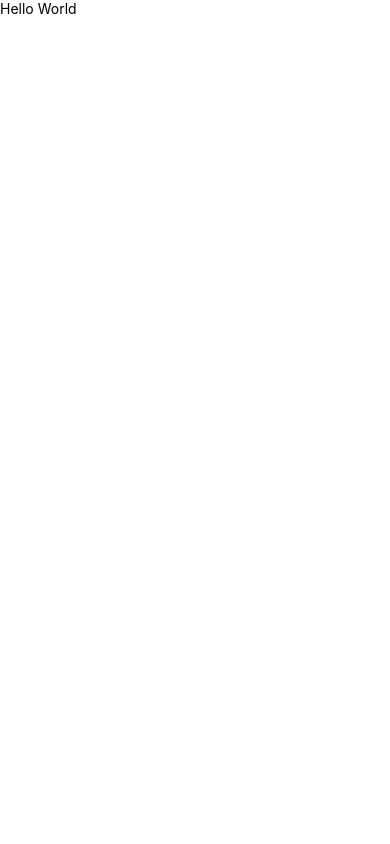
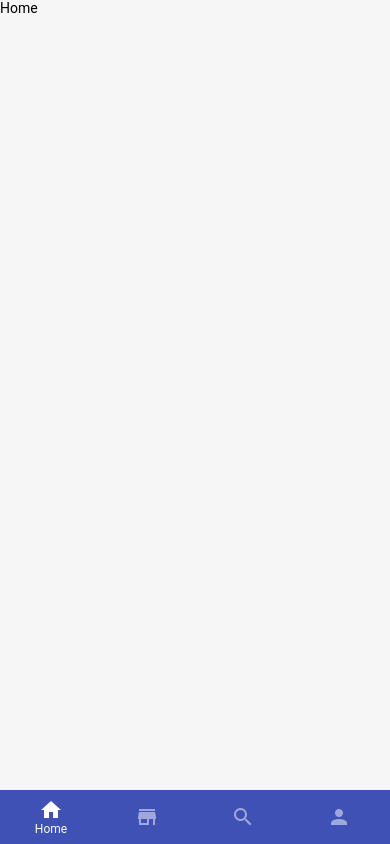
Before and after one commit to ParentCompany/sina-elective-2021, a React Native app in the folder SinaTaavonElective/: screen / in a window 390 px wide. Built offline with nearby package versions, Linux system fonts and the light colour scheme.

Commit message:
Navigation

```diff
--- a/SinaTaavonElective/App.js
+++ b/SinaTaavonElective/App.js
@@ -1,14 +1,52 @@
 import React, { Component } from 'react';
-import { Text, View } from 'react-native';
+import { BottomNavigation, Text } from 'react-native-paper';
 
 class HelloWorldApp extends Component {
+  constructor(props) {
+    super(props);
+    this.state = {
+      index: 0,
+      routes: [
+        { key: 'home', title: 'Home', icon: 'home', color: '#3F51B5' },
+        { key: 'shops', title: 'Coffe Shops', icon: 'store', color: '#009688' },
+        { key: 'search', title: 'Search', icon: 'magnify', color: '#795548' },
+        { key: 'account', title: 'Account', icon: 'account', color: '#607D8B' },
+      ]
+    }
+
+
+  };
+
+  HomeRoute = () => <Text>Home</Text>;
+
+  ShopsRoute = () => <Text>Coffe Shops</Text>;
+
+  SearchRoute = () => <Text>Search</Text>;
+
+  AccountRoute = () => <Text>Account</Text>;
+
+  onChange = (e) => {
+    this.setState({index: e});
+  }
+
+  renderScene = BottomNavigation.SceneMap({
+    home: this.HomeRoute,
+    shops: this.ShopsRoute,
+    search: this.SearchRoute,
+    account: this.AccountRoute,
+
+  });
+
   render() {
-    return(
-      <View>
-        <Text>Hello World</Text>
-      </View>
+    const { index, routes } = this.state;
+    return (
+      <BottomNavigation
+        navigationState={{ index, routes }}
+        onIndexChange={this.onChange}
+        renderScene={this.renderScene}
+      />
     );
   }
 }
 
- export default HelloWorldApp;
+export default HelloWorldApp;
--- a/SinaTaavonElective/package.json
+++ b/SinaTaavonElective/package.json
@@ -11,7 +11,9 @@
   },
   "dependencies": {
     "react": "16.13.1",
-    "react-native": "0.63.4"
+    "react-native": "0.63.4",
+    "react-native-paper": "^4.7.1",
+    "react-native-vector-icons": "^8.0.0"
   },
   "devDependencies": {
     "@babel/core": "^7.8.4",
```
Also changed, not shown: SinaTaavonElective/index.js (+14 -1 lines), 2 other files (tests, documents, lock files or other folders).
